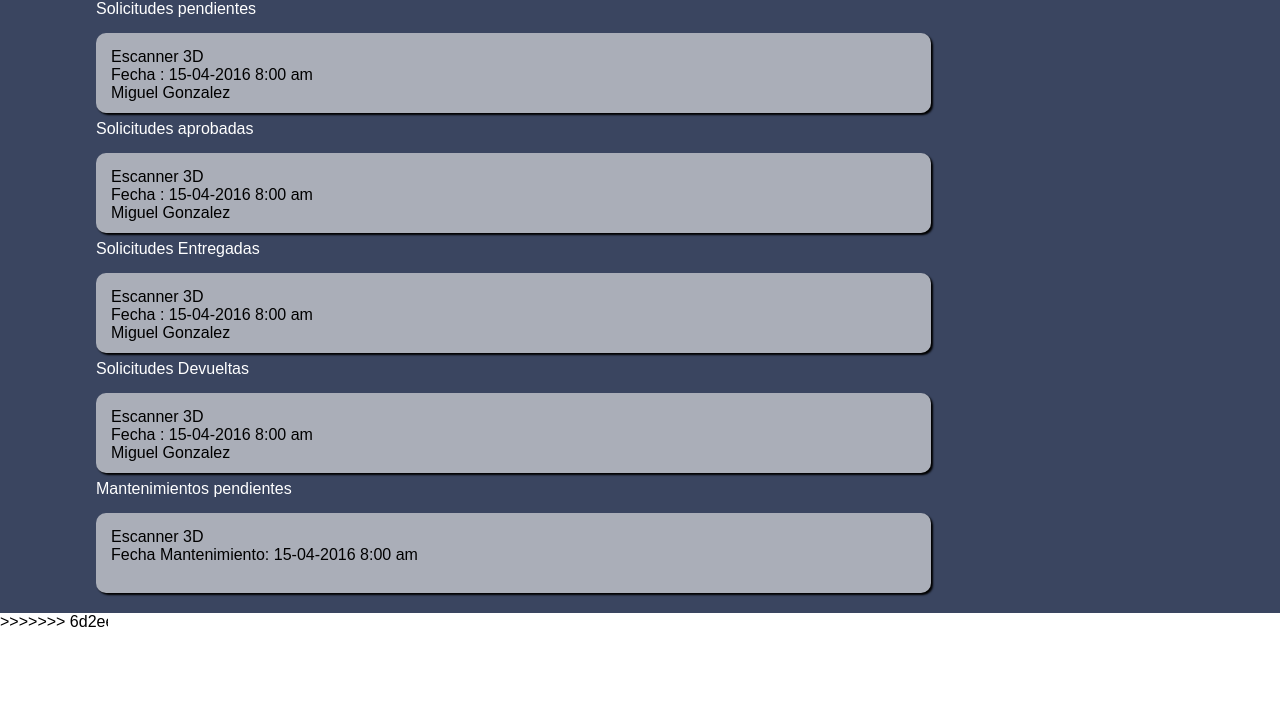
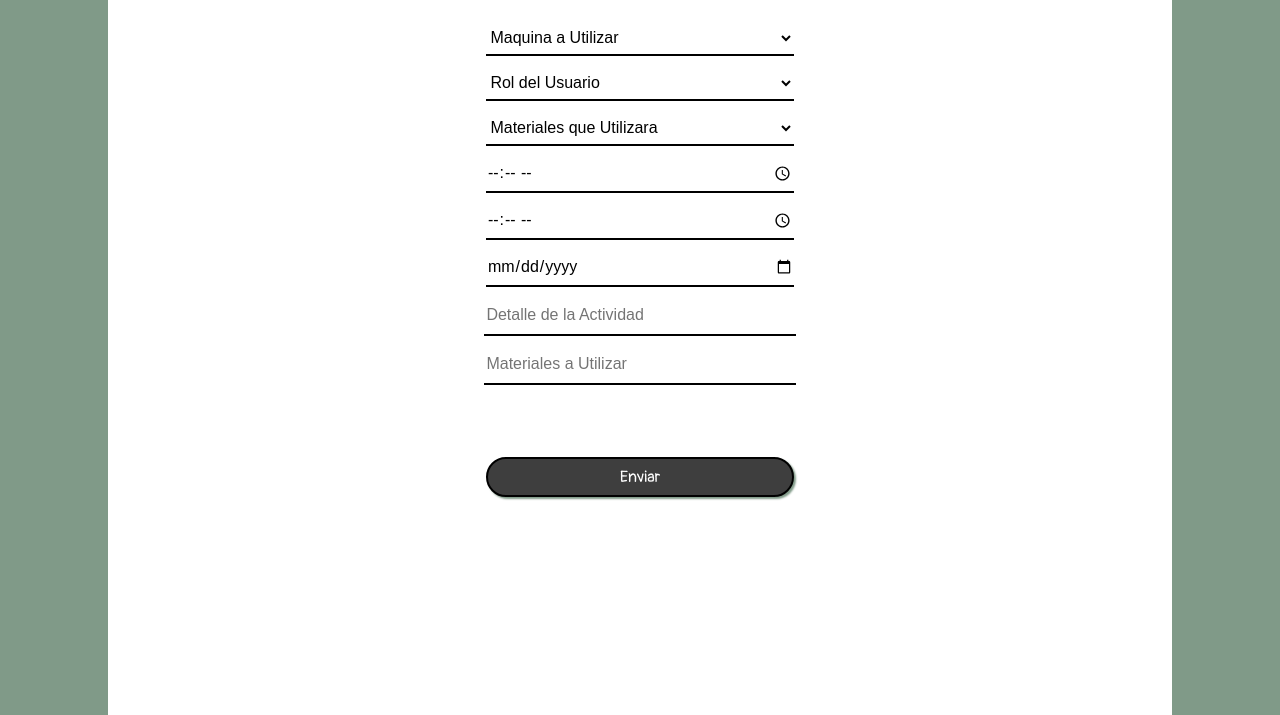
Before and after one commit to mig2793/solicitudMaquinas, a plain HTML site: page index.html at #!/login in a window 1280 px wide. Shown: the part 143-858 px from the top of the page. Drawn offline with Linux system fonts and the light colour scheme.

Commit message:
Nuevos Cambios

```diff
--- a/assets/css/style.css
+++ b/assets/css/style.css
@@ -1,7 +1,7 @@
-<<<<<<< HEAD
+/*<<<<<<< HEAD*/
 /*Globales*/
 body{
-		width:100%;
+	width:100%;
 	height: auto;
 }
 
@@ -108,7 +108,8 @@ button{
 	margin:0 auto;
 	left:0;
 	right: 0;
-	position:absolute;
+	position: absolute;
+
 }
 .button-black{
 	background-color: #3e3e3e;
@@ -122,10 +123,40 @@ button{
 	background-color: #809A88;
 }
 
-/**************************************/
+/******************Inicio_Usuario********************/
+
+#fondo2{
+	background-color: #809A88;
+}
+.inicio-content{
+	width: 85%;
+	margin: 0 auto;
+	padding: 20px;
+}
+.box-classSolid{
+	width: 90%;
+	height: 65px;
+	background-color: #F58A07;
+	padding: 15px;
+	margin-top: 60px;
+	border-radius: 10px;
+	box-shadow: 2px 2px 2px black;
+}
+.content{
+	background-color: white;
+	width: 80%;
+	height: 100%;
+	position:absolute;
+	padding: 20px;
+	margin:0 auto;
+	left:0;
+	right: 0;
+}
+
+/****************************************************/
 =======
 body{
 	width: 100%;
 	height: 100%;
 }
->>>>>>> 6d2eec4ee63298a05f0d7778c06031ae45425166
+/*>>>>>>> 6d2eec4ee63298a05f0d7778c06031ae45425166*/
--- a/index.html
+++ b/index.html
@@ -19,71 +19,39 @@
         <link rel="stylesheet" type="text/css" href="assets/lib/jquery-mobile/jquery.mobile-1.4.5.min.css">
         -->
         <title>Control_Maquinaria_ESCOM</title>
-    </head>
-    <body >
+    </head >
+    <body id="fondo2">
 <<<<<<< HEAD
-
         <div style="height: 100%;overflow:hidden;">
         <div id="content-register">
-            <h1>Regístrate</h1>
-            <input type="text" placeholder="Nombres" required>
             <br>
-            <input type="text" placeholder="Apellidos" required>
             <br>
+            <h1>Regístro Acceso Maquina</h1>
             <select>
-                <option selected disabled>Grado</option>
+                <option selected disabled>Maquina a Utilizar</option>
             </select>
             <br>
             <select>
-                <option selected disabled>Rango</option>
+                <option selected disabled>Rol del Usuario</option>
             </select>
             <br>
-            <input type="text" placeholder="Usuario" required>
+            <select>
+                <option selected disabled>Materiales que Utilizara</option>
+            </select>
             <br>
-            <input type="password" placeholder="Contraseña" required>
+            <input type="time" placeholder="Hora de Ingreso" required>
             <br>
-            <input type="password" placeholder="Repita Contraseña" required>
+            <input type="time" placeholder="Hora de Salida" required>
             <br>
-            <button type="button" class="button-black">Regístrar</button>
-        </div>
-=======
-        <div style="height: 100%;overflow:hidden;">
-            <div id="content">
-                <div id="inicio-content">
-                <h1>Solicitudes y Mantenimientos</h1>
-                    <span class="title">Solicitudes pendientes</span>
-                    <div id="box-solicitudesP" class="box-classSoli">
-                        <span>Escanner 3D</span><br>
-                        <span>Fecha : 15-04-2016 8:00 am</span><br>
-                        <span>Miguel Gonzalez</span>
-                    </div>
-                    <span class="title">Solicitudes aprobadas</span>
-                    <div id="box-solicitudesA" class="box-classSoli">
-                        <span>Escanner 3D</span><br>
-                        <span>Fecha : 15-04-2016 8:00 am</span><br>
-                        <span>Miguel Gonzalez</span>
-                    </div>
-                    <span class="title">Solicitudes Entregadas</span>
-                    <div id="box-solicitudesE" class="box-classSoli">
-                        <span>Escanner 3D</span><br>
-                        <span>Fecha : 15-04-2016 8:00 am</span><br>
-                        <span>Miguel Gonzalez</span>
-                    </div>
-                    <span class="title">Solicitudes Devueltas</span>
-                    <div id="box-solicitudesD" class="box-classSoli">
-                        <span>Escanner 3D</span><br>
-                        <span>Fecha : 15-04-2016 8:00 am</span><br>
-                        <span>Miguel Gonzalez</span>
-                    </div>
-                    <span class="title">Mantenimientos pendientes</span>
-                    <div id="box-mantenimientos" class="box-classSoli">
-                        <span>Escanner 3D</span><br>
-                        <span>Fecha Mantenimiento: 15-04-2016 8:00 am</span>
-                    </div>
-                </div>
+            <input type="date" placeholder="Fecha" required>
+            <br>
+            <input type="text" placeholder="Detalle de la Actividad" required>
+            <br>
+            <input type="text" placeholder="Materiales a Utilizar" required>
+            <br>
+            <button type="button" class="button-black">Enviar</button>
+        </div>iv>
             </div>
->>>>>>> 6d2eec4ee63298a05f0d7778c06031ae45425166
-        </div>
 
         <!--Libs-->
         <script src="assets/lib/jquery/dist/jquery.min.js"></script>
```
Also changed, not shown: app/components/Login/login.html (+2 -0 lines), app/components/registro/registro.html (+3 -1 lines), 2 other files.
